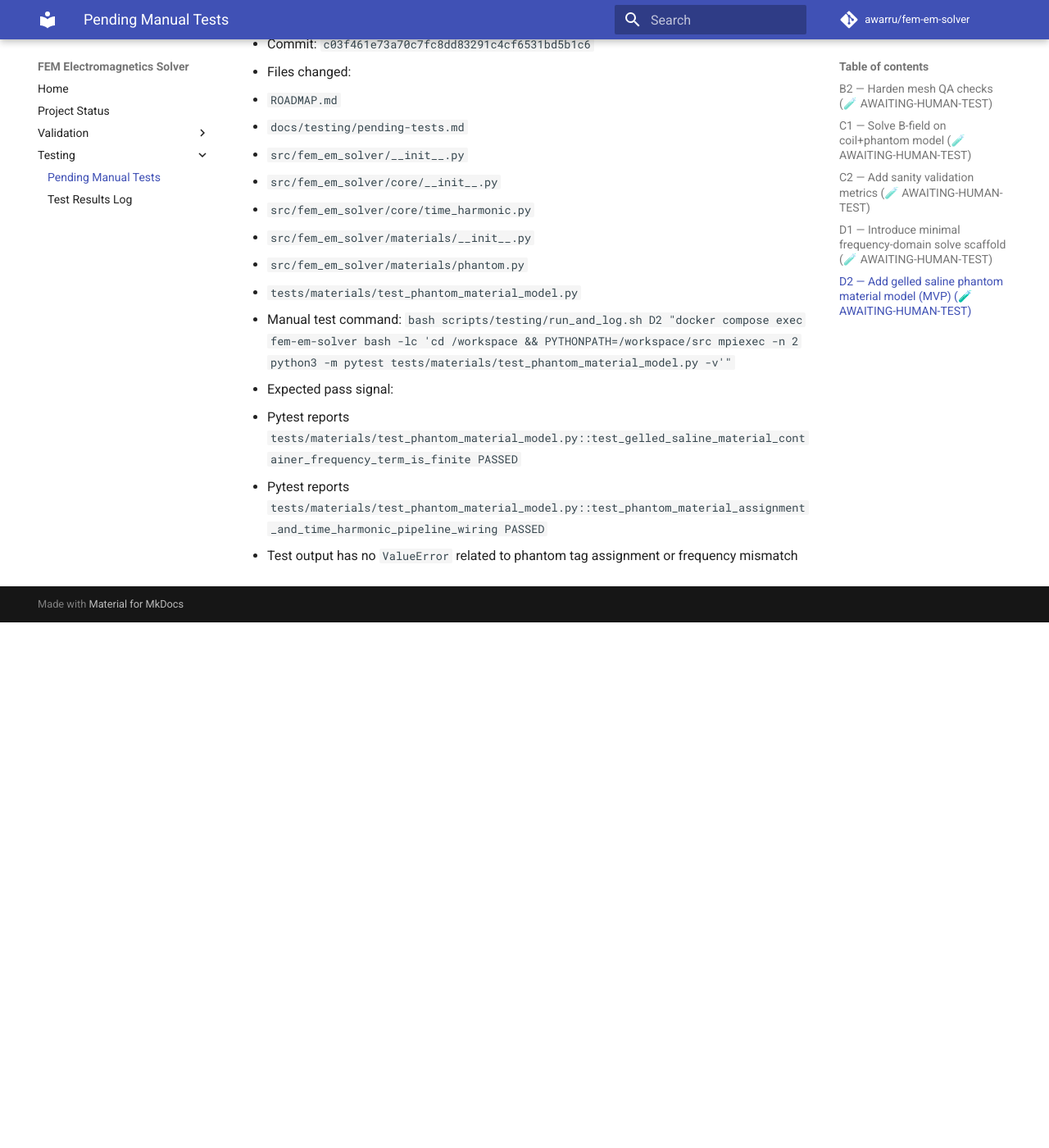
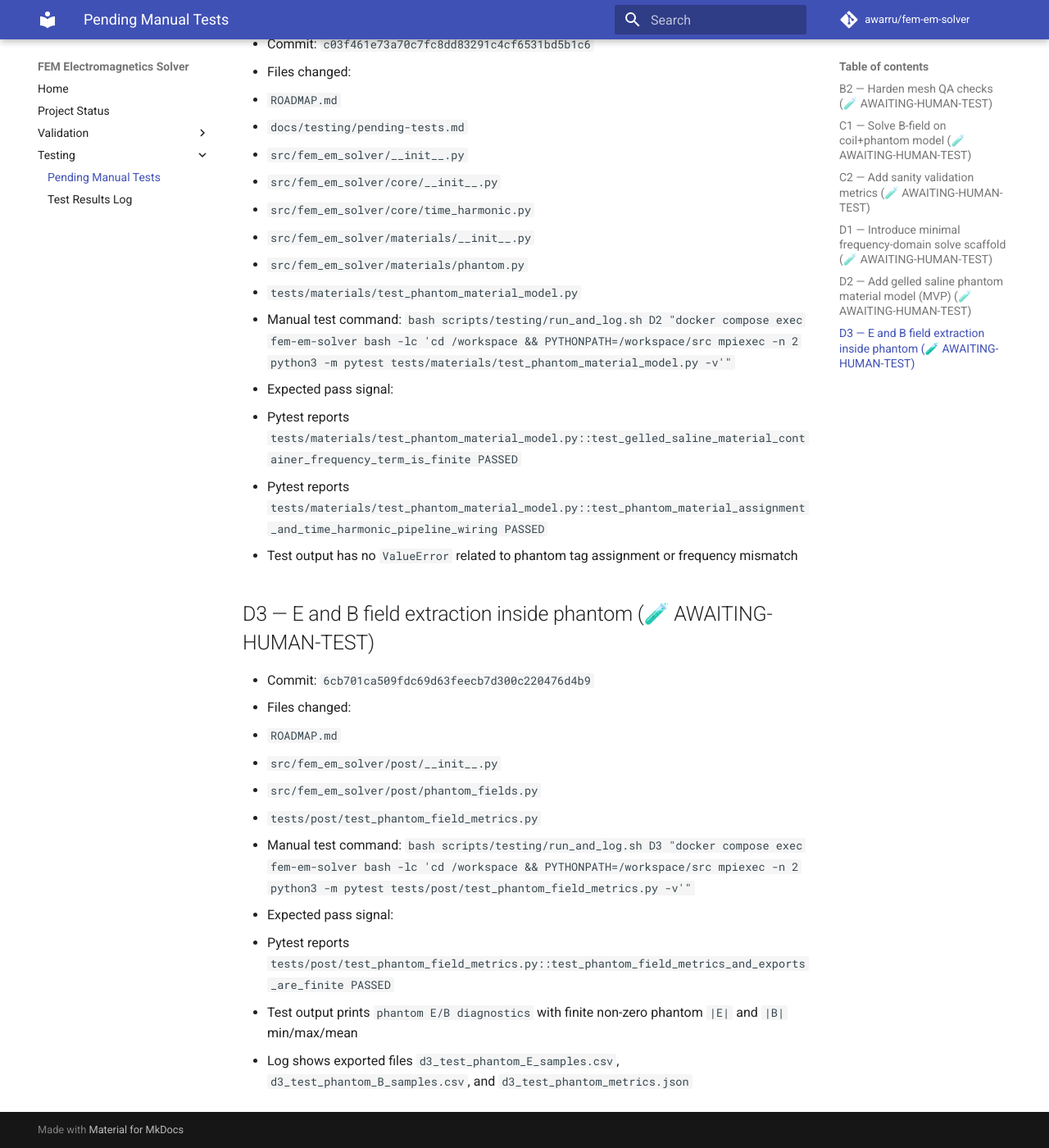
Before and after one commit to awarru/fem-em-solver, an MkDocs documentation site: the page built from docs/testing/pending-tests.md, in a window 1280 px wide and 1400 px high, scrolled down 2944 px. Shown: the whole window at 82% size. Built offline with MkDocs 1.6.1 and Material for MkDocs 9.7.7, drawn with Linux system fonts in a browser that asks for light colours; comment, search, counter and statistics services are not loaded; before the commit the page ends 3703 px from its top, so only the background shows below that.

Commit message:
Add D3 manual test instructions and expected signals

````diff
--- a/docs/testing/pending-tests.md
+++ b/docs/testing/pending-tests.md
@@ -111,3 +111,20 @@ Logs are automatically written to:
   - Pytest reports `tests/materials/test_phantom_material_model.py::test_gelled_saline_material_container_frequency_term_is_finite PASSED`
   - Pytest reports `tests/materials/test_phantom_material_model.py::test_phantom_material_assignment_and_time_harmonic_pipeline_wiring PASSED`
   - Test output has no `ValueError` related to phantom tag assignment or frequency mismatch
+
+## D3 — E and B field extraction inside phantom (🧪 AWAITING-HUMAN-TEST)
+
+- Commit: `6cb701ca509fdc69d63feecb7d300c220476d4b9`
+- Files changed:
+  - `ROADMAP.md`
+  - `src/fem_em_solver/post/__init__.py`
+  - `src/fem_em_solver/post/phantom_fields.py`
+  - `tests/post/test_phantom_field_metrics.py`
+- Manual test command:
+  ```bash
+  scripts/testing/run_and_log.sh D3 "docker compose exec fem-em-solver bash -lc 'cd /workspace && PYTHONPATH=/workspace/src mpiexec -n 2 python3 -m pytest tests/post/test_phantom_field_metrics.py -v'"
+  ```
+- Expected pass signal:
+  - Pytest reports `tests/post/test_phantom_field_metrics.py::test_phantom_field_metrics_and_exports_are_finite PASSED`
+  - Test output prints `phantom E/B diagnostics` with finite non-zero phantom `|E|` and `|B|` min/max/mean
+  - Log shows exported files `d3_test_phantom_E_samples.csv`, `d3_test_phantom_B_samples.csv`, and `d3_test_phantom_metrics.json`
````
